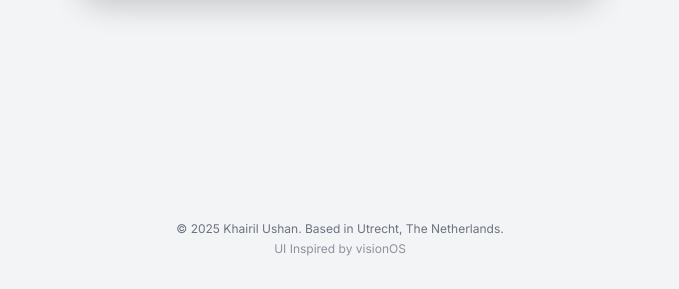
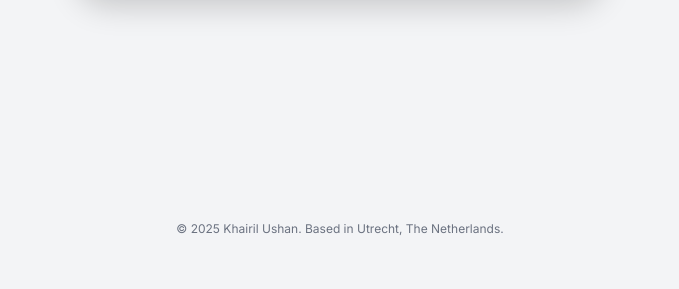
Before and after one commit to khairilushan/khairilushan.github.io, a plain HTML site: page index.html in a window 1280 px wide. Shown: the part 3886-4175 px from the top of the page, without its empty margins (300-979 px from the left). Drawn offline with nearby package versions, Linux system fonts and the light colour scheme.

Commit message:
Update index.html

```diff
--- a/index.html
+++ b/index.html
@@ -458,7 +458,6 @@
     <footer class="text-gray-500 py-8 mt-16">
         <div class="container mx-auto px-6 text-center text-xs">
             <p>&copy; 2025 Khairil Ushan. Based in Utrecht, The Netherlands.</p>
-             <p class="mt-1 opacity-75">UI Inspired by visionOS</p>
         </div>
     </footer>
 
```
